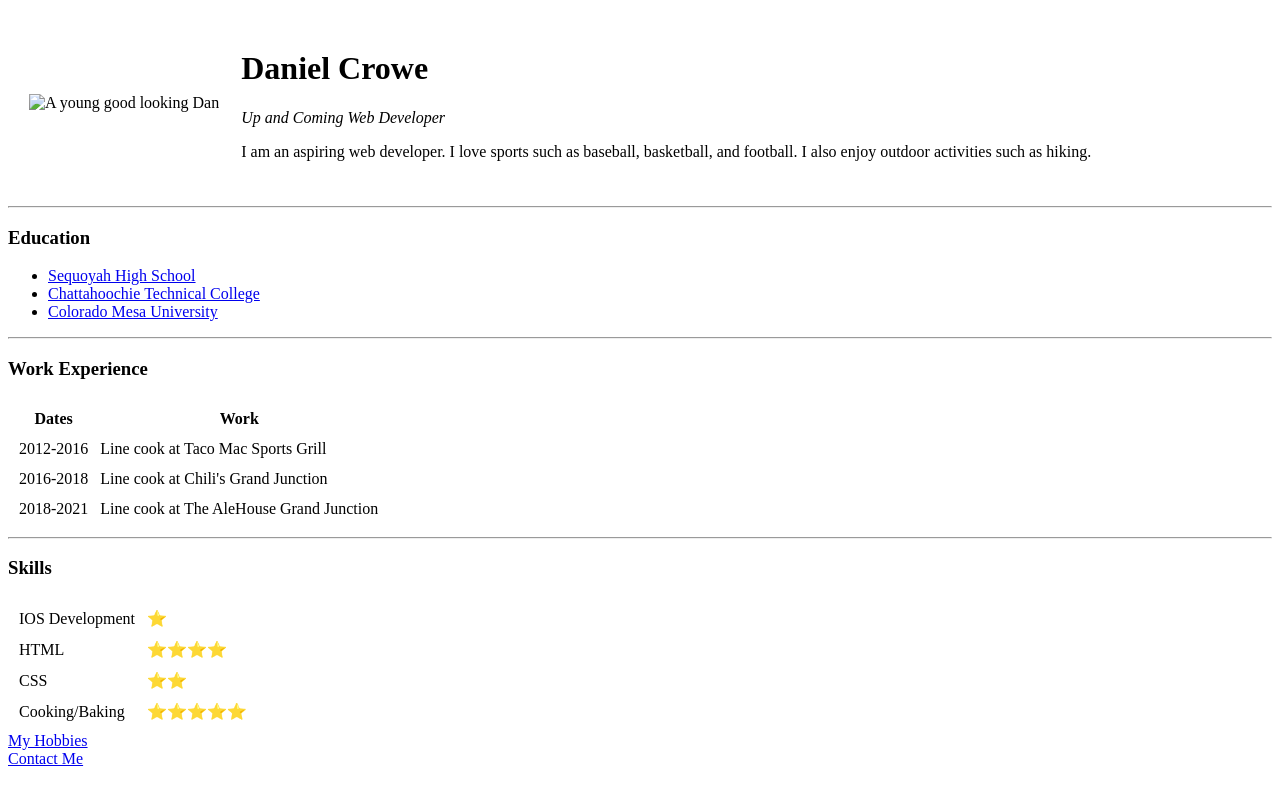
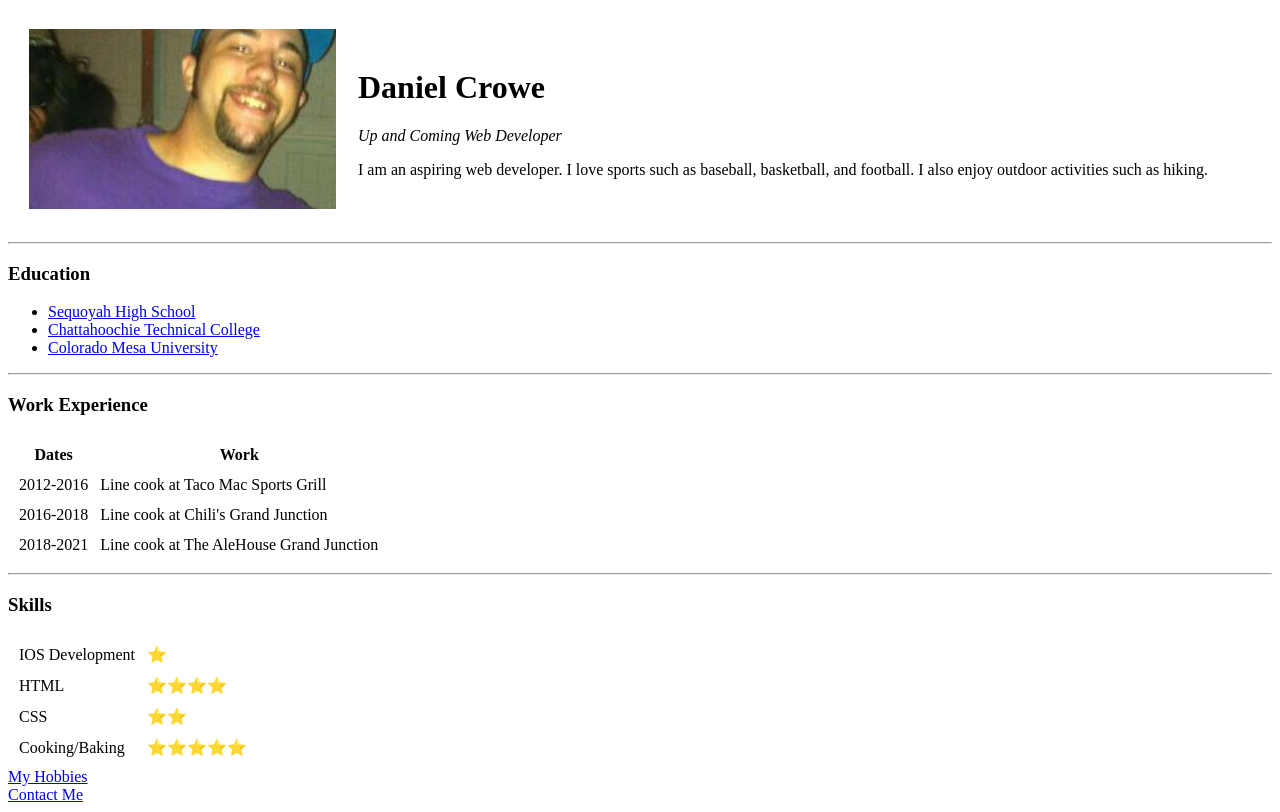
Before and after one commit to Dandaman1719/DTM, a plain HTML site: page index.html in a window 1280 px wide. Drawn offline with Linux system fonts and the light colour scheme; the site is published under a folder, as on GitHub Pages, so addresses that start at the root find nothing.

Commit message:
Removed slash from beginning of image path

```diff
--- a/index.html
+++ b/index.html
@@ -16,7 +16,7 @@
       <tr>
         <td>
           <img
-            src="/images/Dan.jpg"
+            src="images/Dan.jpg"
             alt="A young good looking Dan"
           />
         </td>
```
